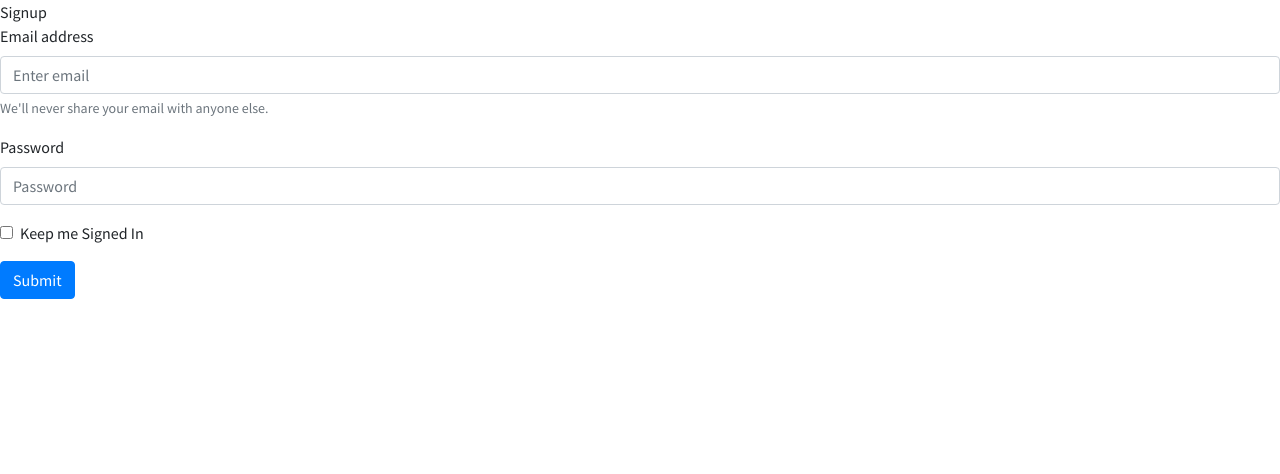
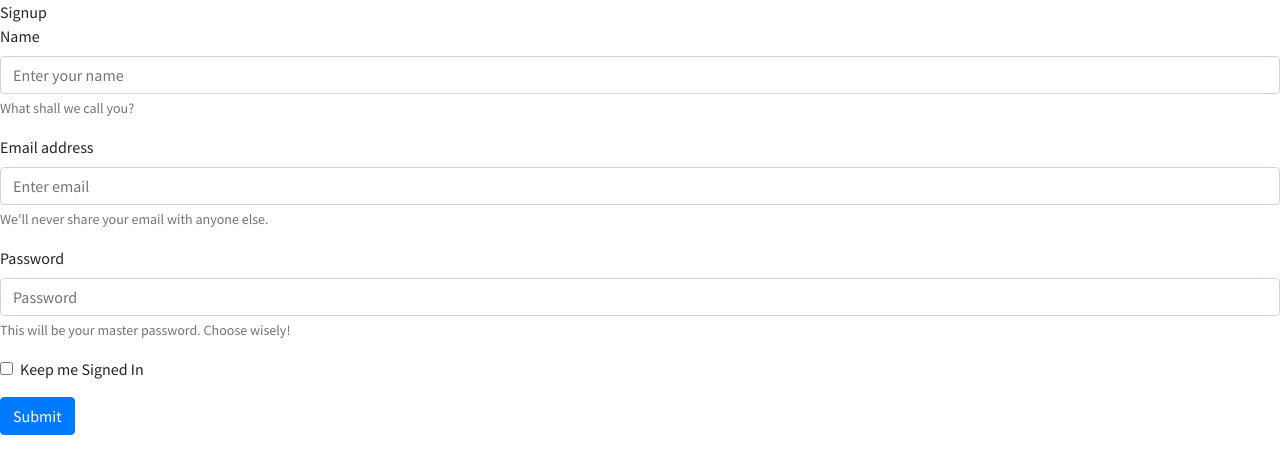
Before and after one commit to rajrajhans/safepass, a React (Create React App) app: page /signup in a window 1280 px wide. Shown: the top 474 px of the page. Built offline with nearby package versions, Linux system fonts and the light colour scheme; no server answers.

Commit message:
Update Signup with DisplayName Property

```diff
--- a/src/components/Signup.jsx
+++ b/src/components/Signup.jsx
@@ -4,9 +4,14 @@ import Button from 'react-bootstrap/Button';
 import app from '../utils/firebaseInit';
 import { navigate } from '@reach/router';
 import { LoadingContext } from './helpers/LoadingContext';
+import { AuthContext } from './helpers/AuthContext';
 
 const Signup = () => {
-  const [signupState, setSignupState] = useState({ email: '', password: '' });
+  const [signupState, setSignupState] = useState({
+    displayname: '',
+    email: '',
+    password: '',
+  });
   const { setIsLoading } = useContext(LoadingContext);
 
   const handleSubmit = useCallback(
@@ -17,6 +22,7 @@ const Signup = () => {
         await app
           .auth()
           .createUserWithEmailAndPassword(
+            signupState.displayname,
             signupState.email,
             signupState.password
           );
@@ -38,10 +44,28 @@ const Signup = () => {
     setSignupState({ ...signupState, [nameOfField]: value });
   };
 
+  const { currentUser } = useContext(AuthContext);
+
+  if (currentUser) {
+    navigate('/');
+  }
+
   return (
     <div>
       Signup
       <Form onSubmit={handleSubmit}>
+        <Form.Group controlId="name">
+          <Form.Label>Name</Form.Label>
+          <Form.Control
+            type="text"
+            required
+            name="displayname"
+            placeholder="Enter your name"
+            onChange={handlesignupChange}
+          />
+          <Form.Text className="text-muted">What shall we call you?</Form.Text>
+        </Form.Group>
+
         <Form.Group controlId="formBasicEmail">
           <Form.Label>Email address</Form.Label>
           <Form.Control
@@ -65,6 +89,9 @@ const Signup = () => {
             placeholder="Password"
             onChange={handlesignupChange}
           />
+          <Form.Text className="text-muted">
+            This will be your master password. Choose wisely!
+          </Form.Text>
         </Form.Group>
 
         <Form.Group controlId="formBasicCheckbox">
```
Also changed, not shown: src/utils/signout.js (renamed from src/utils/auth.js).
